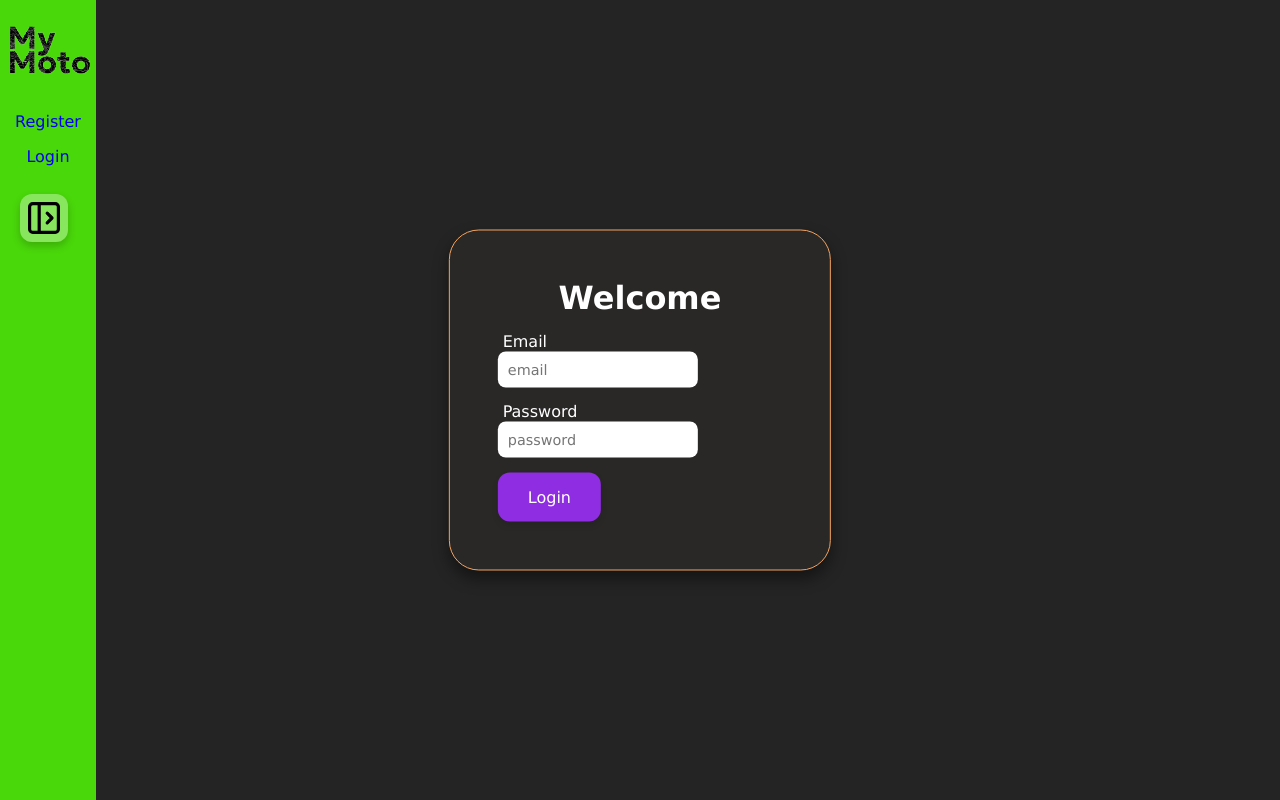
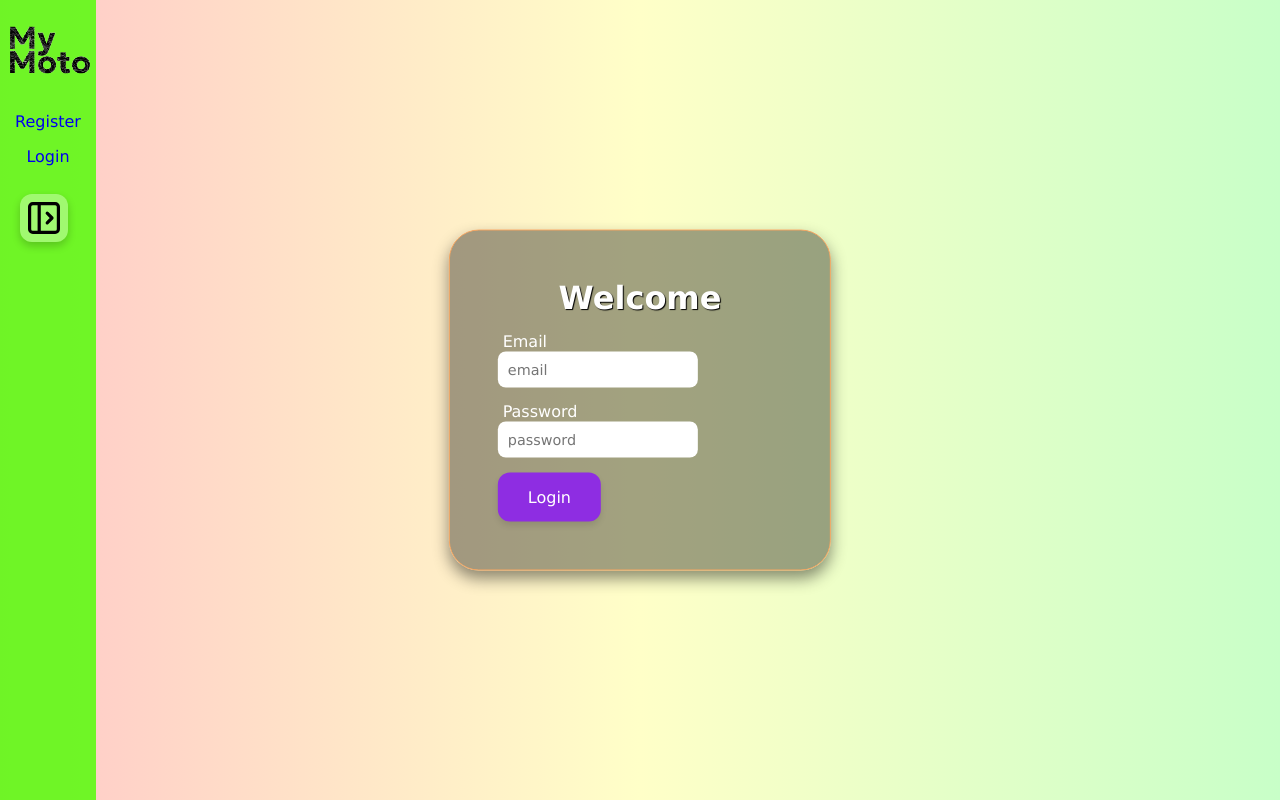
Before and after one commit to amitchell303/capstoneFrontend, a React (Vite) app: page /login in a window 1280 px wide. Built offline with nearby package versions, Linux system fonts and the light colour scheme; no server answers.

Commit message:
added some styling

```diff
--- a/src/App.css
+++ b/src/App.css
@@ -164,7 +164,7 @@
 .content-container {
   color: white;
   width: auto;
-  background-color: #2a2727;
+  background-color: #0000005d;
   border: 0.5px solid sandybrown;
   box-shadow: 0 8px 16px #00000074;
   padding: 3rem;
@@ -180,6 +180,7 @@
 .content-container h1 {
   text-align: center;
   margin-bottom: 1rem;
+  text-shadow: 1px 1px 1px black;
 }
 .content-container h2 {
   text-align: center;
@@ -567,15 +568,13 @@ form {
 }
 .Updatepage {
   color: #ffffff;
-  background-color: #858585;
-  box-shadow: 0 15px 35px #8d2de274;
+  background-color: #0000005e;
+  box-shadow: 0 15px 35px #d3a1fe74;
+  border: 0.5px solid rgb(251, 151, 251);
   width: 30rem;
   height: auto;
   padding: 3rem;
   border-radius: 30px;
-  /* display: flex; */
-  /* flex-direction: column; */
-  /* align-items: center; */
   position: absolute;
   top: 50%;
   left: 50%;
@@ -583,6 +582,9 @@ form {
   form input {
     width: 100%;
   }
+  h1 {
+    text-shadow: 1px 1px 1px black;
+  }
 }
 .closeBtn {
   float: right;
--- a/src/components/AboutMe.jsx
+++ b/src/components/AboutMe.jsx
@@ -13,7 +13,7 @@ export default function AboutMe() {
   const [deleteUser] = useDeleteUserMutation();
 
   if (me) {
-    console.log(me);
+    // console.log(me);
   }
   const [isUpdating, setIsUpdating] = useState(false);
   const [firstname, setFirstname] = useState("");
--- a/src/index.css
+++ b/src/index.css
@@ -1,4 +1,14 @@
 :root {
-  background-color: #242424;
+  /* background-color: black; */
+  /* background-image: url(https://www.shutterstock.com/shutterstock/videos/3668315287/thumb/1.jpg?ip=x480); */
   height: 100vh;
 }
+body {
+  /* background: linear-gradient(120deg, rgb(53, 0, 0), rgb(0, 0, 64)); */
+  background: linear-gradient(
+    90deg,
+    rgb(255, 200, 200),
+    rgb(255, 255, 200),
+    rgb(200, 255, 200)
+  );
+}
```
